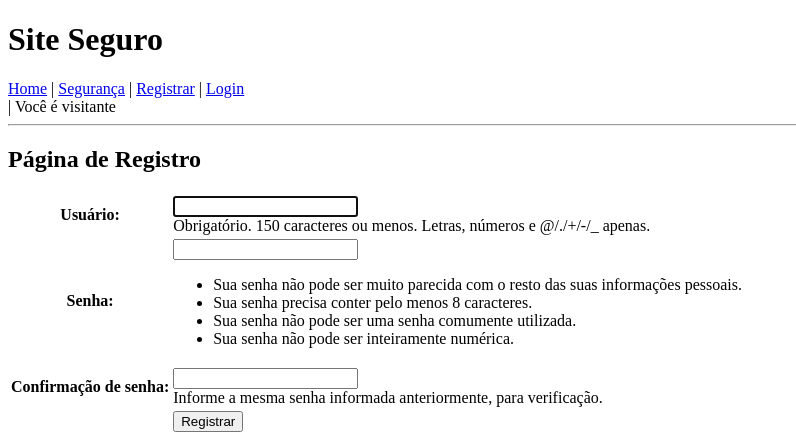
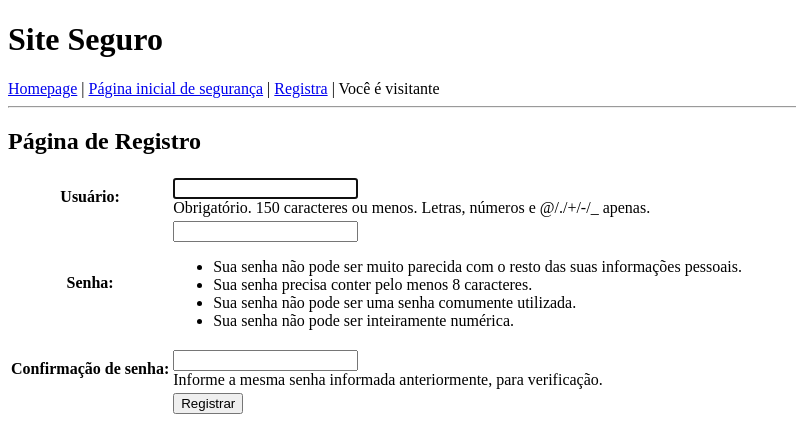
Before and after one commit to livlutz/INF1407-T1, a Django app: page /seguranca/registro/ in a window 1280 px wide. Shown: the top 434 px of the page, without its empty margins (0-796 px from the left). Run offline with Django 5.2, Linux system fonts and the light colour scheme.

Commit message:
add paginas de seguranca no site (ainda sem funcionar completamente)

```diff
--- a/site_receitas/site_receitas/templates/seguranca/base.html
+++ b/site_receitas/site_receitas/templates/seguranca/base.html
@@ -8,15 +8,12 @@
 </head>
 <body>
     <h1>Site Seguro</h1>
-    <a href="{% url 'receitas:home' %}">Home</a> |
-    <a href="{% url 'homeSec' %}">Segurança</a>
-    {% if user.is_authenticated %}
-        | <a href="{% url 'logout' %}">Logout</a>
-    {% else %}
-        | <a href="{% url 'sec-registro' %}">Registrar</a>
-        | <a href="{% url 'login' %}">Login</a>
-    {% endif %}
     <div>
+        <a href="{% url 'receitas:homepage' %}">Homepage</a> |
+        <a href="{% url 'sec-home' %}">Página inicial de segurança</a>
+        {% if not user.is_authenticated %}
+            | <a href="{% url 'sec-registro' %}">Registra</a>
+        {% endif %}
         | Você é {% firstof user.username "visitante" %}
     </div>
     <hr>
--- /dev/null
+++ b/site_receitas/site_receitas/templates/seguranca/index.html
@@ -0,0 +1,3 @@
+<li><a href="{% url 'homeSec' %}">
+Página inicial de controle de acesso</a>
+</li>
--- a/site_receitas/site_receitas/urls.py
+++ b/site_receitas/site_receitas/urls.py
@@ -18,8 +18,7 @@ Including another URLconf
 from django.contrib import admin
 from django.urls import path
 from django.urls import include
-from . import views
-
+from site_receitas import views
 
 urlpatterns = [
     #seria bom renomear o admin ou excluir, porem sem esse path nao conseguimos acessar o django admin
--- a/site_receitas/site_receitas/views.py
+++ b/site_receitas/site_receitas/views.py
@@ -1,7 +1,6 @@
 from django.shortcuts import render
 from django.shortcuts import redirect
 from django.contrib.auth.forms import UserCreationForm
-
 
 def homeSec(request):
     '''
--- a/site_receitas/usuarios/templates/usuarios/cadastro.html
+++ b/site_receitas/usuarios/templates/usuarios/cadastro.html
@@ -11,7 +11,7 @@
 <body>
     {% include 'usuarios/header.html'%}
     {% include 'usuarios/links.html'%}
-    <img src="{% static 'receitas/img/logo.png' %}" alt="Logo" class="logo-image">
+    <img src="{% static 'receitas/img/receitas/logo.png' %}" alt="Logo" class="logo-image">
     <h1>{{titulo_janela}}</h1>
     <form action="" method="POST">
         <fieldset style="width: max-content;">
--- a/site_receitas/usuarios/templates/usuarios/login.html
+++ b/site_receitas/usuarios/templates/usuarios/login.html
@@ -12,7 +12,7 @@
     {% include 'usuarios/header.html'%}
     {% include 'usuarios/links.html'%}
     <h1>{{titulo_janela}}</h1>
-    <img src="{% static 'receitas/img/logo.png' %}" alt="Logo" class="logo-image">
+    <img src="{% static 'receitas/img/receitas/logo.png' %}" alt="Logo" class="logo-image">
     <div class="login-container">
         <h2>Bem-vindo!</h2>
         <form action="" method="post">
```
